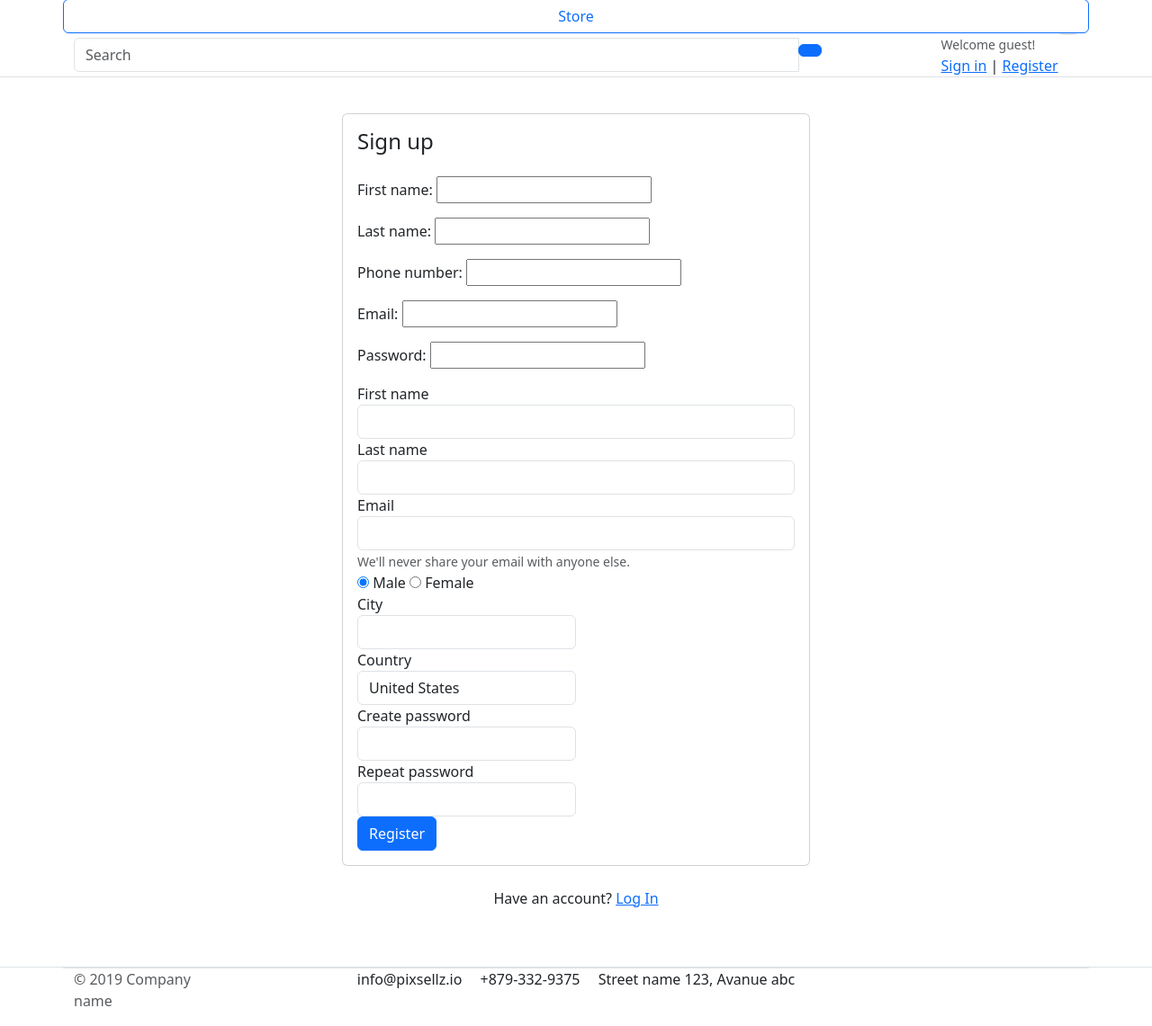
After one commit to luisSantamariaCOL/LUSAN-ecommerce, a Django app: page /accounts/logout/ in a window 1280 px wide. The commit adds this page. Shown: the part 342-1483 px from the top of the page at 90% size. Run offline with Django 4.2, Linux system fonts and the light colour scheme; data that the repository does not hold is empty; some libraries are stand-ins or nearby versions.

Commit message:
url and design setted for registration form

```diff
--- /dev/null
+++ b/accounts/forms.py
@@ -0,0 +1,22 @@
+from django import forms
+from .models import Account
+
+class RegistrationForm(forms.ModelForm):
+    """
+    A Django form for registering a new user account.
+
+    This form is linked to the Account model and includes fields for first name, last name,
+    phone number, email, and password. It utilizes Django's ModelForm functionality to
+    generate fields directly from the model and to handle form-to-model data saving.
+
+    Attributes:
+    - Meta: A class containing metadata for the form.
+        - model: The model to which the form is linked.
+        - fields: A list of field names to include in the form from the Account model.
+    """
+
+    class Meta:
+        # Link the form to the Account model
+        model = Account
+        # Define the fields that will be included in the form
+        fields = ['first_name', 'last_name', 'phone_number', 'email', 'password']
--- /dev/null
+++ b/accounts/urls.py
@@ -0,0 +1,8 @@
+from django.urls import path
+from . import views
+
+urlpatterns = [
+    path('register/', views.register, name='register'),
+    path('login/', views.login, name='login'),
+    path('logout/', views.register, name='logout'),
+]
--- a/accounts/views.py
+++ b/accounts/views.py
@@ -1,3 +1,16 @@
 from django.shortcuts import render
+from .forms import RegistrationForm
 
-# Create your views here.
+def register(request):
+    form = RegistrationForm()
+    context = {
+        'form' : form,
+    }
+
+    return render(request, 'accounts/register.html', context)
+
+def login(request):
+    return render(request, 'accounts/login.html')
+
+def logout(request):
+    return
--- a/lusan/urls.py
+++ b/lusan/urls.py
@@ -25,4 +25,5 @@ urlpatterns = [
     path('', views.home, name='home'),
     path('store/', include('store.urls')),
     path('cart/', include('carts.urls')),
+    path('accounts/', include('accounts.urls')),
 ] + static(settings.MEDIA_URL, document_root=settings.MEDIA_ROOT)
--- /dev/null
+++ b/templates/accounts/login.html
@@ -0,0 +1 @@
+<h2>login</h2>
--- /dev/null
+++ b/templates/accounts/register.html
@@ -0,0 +1,82 @@
+{% extends 'base.html' %}
+
+{% block content %}
+
+<!-- ========================= SECTION CONTENT ========================= -->
+<section class="section-content padding-y">
+
+    <!-- ============================ COMPONENT REGISTER   ================================= -->
+        <div class="card mx-auto" style="max-width:520px; margin-top:40px;">
+          <article class="card-body">
+            <header class="mb-4"><h4 class="card-title">Sign up</h4></header>
+            <form>
+
+                    {{ form.as_p }}
+                    <div class="form-row">
+                        <div class="col form-group">
+                            <label>First name</label>
+                              <input type="text" class="form-control" placeholder="">
+                        </div> <!-- form-group end.// -->
+                        <div class="col form-group">
+                            <label>Last name</label>
+                              <input type="text" class="form-control" placeholder="">
+                        </div> <!-- form-group end.// -->
+                    </div> <!-- form-row end.// -->
+                    <div class="form-group">
+                        <label>Email</label>
+                        <input type="email" class="form-control" placeholder="">
+                        <small class="form-text text-muted">We'll never share your email with anyone else.</small>
+                    </div> <!-- form-group end.// -->
+                    <div class="form-group">
+                        <label class="custom-control custom-radio custom-control-inline">
+                          <input class="custom-control-input" checked="" type="radio" name="gender" value="option1">
+                          <span class="custom-control-label"> Male </span>
+                        </label>
+                        <label class="custom-control custom-radio custom-control-inline">
+                          <input class="custom-control-input" type="radio" name="gender" value="option2">
+                          <span class="custom-control-label"> Female </span>
+                        </label>
+                    </div> <!-- form-group end.// -->
+                    <div class="form-row">
+                        <div class="form-group col-md-6">
+                          <label>City</label>
+                          <input type="text" class="form-control">
+                        </div> <!-- form-group end.// -->
+                        <div class="form-group col-md-6">
+                          <label>Country</label>
+                          <select id="inputState" class="form-control">
+                            <option> Choose...</option>
+                              <option>Uzbekistan</option>
+                              <option>Russia</option>
+                              <option selected="">United States</option>
+                              <option>India</option>
+                              <option>Afganistan</option>
+                          </select>
+                        </div> <!-- form-group end.// -->
+                    </div> <!-- form-row.// -->
+                    <div class="form-row">
+                        <div class="form-group col-md-6">
+                            <label>Create password</label>
+                            <input class="form-control" type="password">
+                        </div> <!-- form-group end.// -->
+                        <div class="form-group col-md-6">
+                            <label>Repeat password</label>
+                            <input class="form-control" type="password">
+                        </div> <!-- form-group end.// -->
+                    </div>
+                    <div class="form-group">
+                        <button type="submit" class="btn btn-primary btn-block"> Register  </button>
+                    </div> <!-- form-group// -->
+
+                </form>
+            </article><!-- card-body.// -->
+        </div> <!-- card .// -->
+        <p class="text-center mt-4">Have an account? <a href="">Log In</a></p>
+        <br><br>
+    <!-- ============================ COMPONENT REGISTER  END.// ================================= -->
+
+
+    </section>
+    <!-- ========================= SECTION CONTENT END// ========================= -->
+
+{% endblock %}
--- a/templates/includes/navbar.html
+++ b/templates/includes/navbar.html
@@ -64,8 +64,8 @@
                         <div class="widget-header">
                             <small class="title text-muted">Welcome guest!</small>
                             <div>
-                                <a href="./signin.html">Sign in</a> <span class="dark-transp"> | </span>
-                                <a href="./register.html"> Register</a>
+                                <a href="{% url 'login' %}">Sign in</a> <span class="dark-transp"> | </span>
+                                <a href="{% url 'register' %}"> Register</a>
                             </div>
                         </div>
                         <a href="{% url 'cart' %}" class="widget-header pl-3 ml-3">
```
